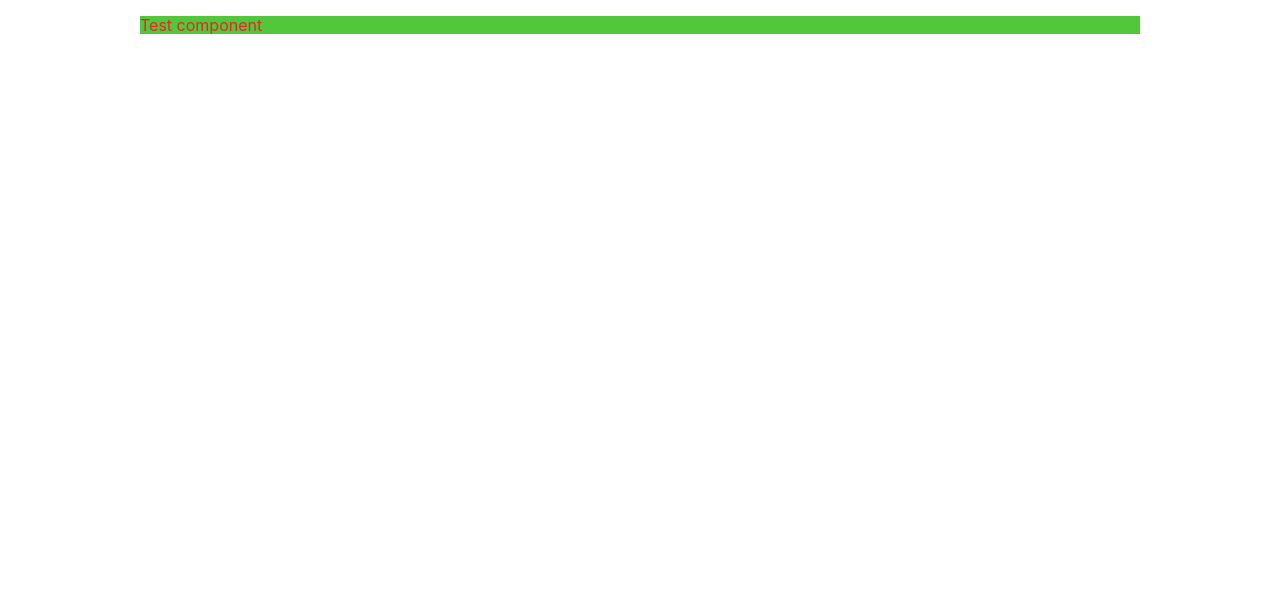
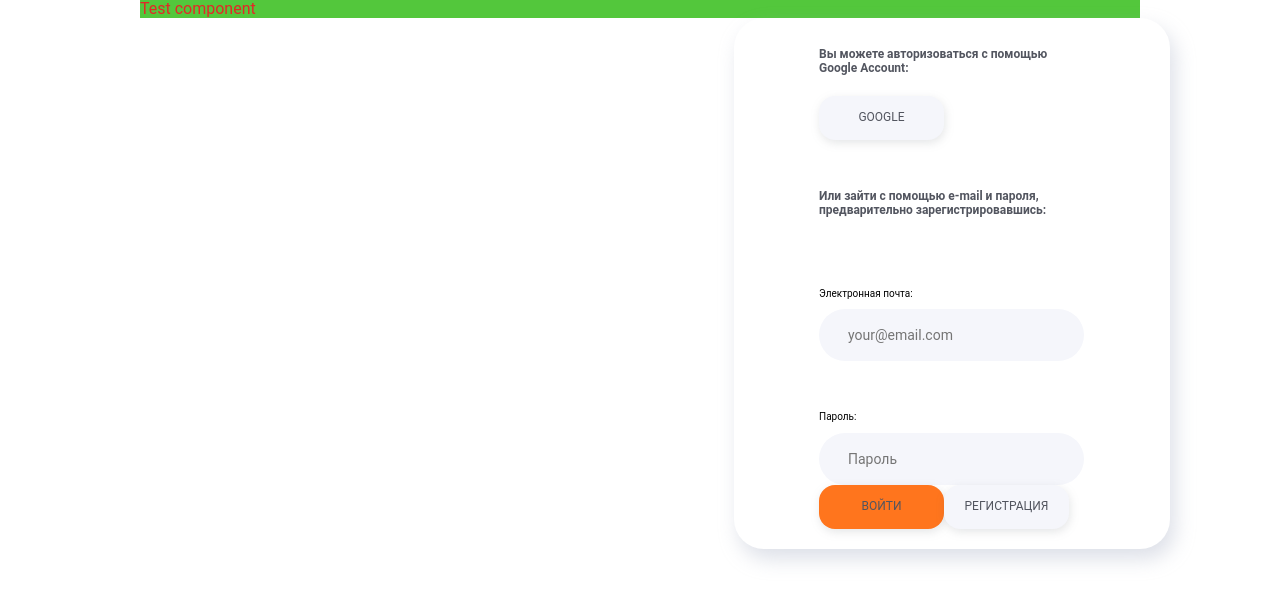
Before and after one commit to Roman-Lahoda/kapusta-frontend, a React (Create React App) app: page / in a window 1280 px wide. Shown: the top 602 px of the page. Built offline with nearby package versions, Linux system fonts and the light colour scheme.

Commit message:
настройка scss для кнопки

```diff
--- a/package.json
+++ b/package.json
@@ -17,7 +17,8 @@
     "react-router-dom": "^5.3.0",
     "react-scripts": "5.0.0",
     "redux-persist": "^6.0.0",
-    "web-vitals": "^2.1.4"
+    "web-vitals": "^2.1.4",
+    "yup": "^0.32.11"
   },
   "scripts": {
     "start": "react-scripts start",
--- a/src/App.js
+++ b/src/App.js
@@ -1,10 +1,15 @@
+import React from 'react';
+
+import Test from './components/test/test';
+import Form from './components/Form/Form';
+
 import './App.css';
-import Test from './components/test/test';
 
 function App() {
   return (
     <div className="App">
       <Test />
+      <Form />
     </div>
   );
 }
--- /dev/null
+++ b/src/components/Form/Form.js
@@ -0,0 +1,106 @@
+import React from 'react';
+import { Formik } from 'formik';
+
+import './Form.scss';
+
+const initialValues = {
+  email: '',
+  password: '',
+};
+
+const validate = values => {
+  let errors = {};
+  const regex = /^[^\s@]+@[^\s@]+\.[^\s@]{2,}$/i;
+
+  if (!values.email) {
+    errors.email = 'Email is required';
+  } else if (!regex.test(values.email)) {
+    errors.email = 'Invalid Email';
+  }
+
+  if (!values.password) {
+    errors.password = 'Password is required';
+  } else if (values.password.length < 6) {
+    errors.password = 'Password too short';
+  }
+
+  return errors;
+};
+
+const submitForm = values => {
+  console.log(values);
+};
+
+const Form = () => {
+  return (
+    <Formik initialValues={initialValues} validate={validate} onSubmit={submitForm}>
+      {formik => {
+        const { values, handleChange, handleSubmit, errors, touched, handleBlur, isValid, dirty } =
+          formik;
+        return (
+          <div className="container">
+            <form onSubmit={handleSubmit} className="container_form">
+              <h1 className="title_gb">Вы можете авторизоваться с помощью Google Account:</h1>
+              <button type="buttton" className="gb">
+                GOOGLE
+              </button>
+              {/* <a
+                className="google"
+                href="http://localhost:3000/auth/google-redirect"
+                title="Google Account"
+              ></a> */}
+            </form>
+
+            <form onSubmit={handleSubmit} className="container_form">
+              <h1 className="title_register">
+                Или зайти с помощью e-mail и пароля, предварительно зарегистрировавшись:
+              </h1>
+              <div className="form-row">
+                <label htmlFor="email">Электронная почта:</label>
+                <input
+                  type="email"
+                  name="email"
+                  id="email"
+                  placeholder="your@email.com"
+                  value={values.email}
+                  onChange={handleChange}
+                  onBlur={handleBlur}
+                  className={errors.email && touched.email ? 'input-error' : null}
+                />
+                {errors.email && touched.email && <span className="error">{errors.email}</span>}
+              </div>
+
+              <div className="form-row">
+                <label htmlFor="password">Пароль:</label>
+                <input
+                  type="password"
+                  name="password"
+                  id="password"
+                  placeholder="Пароль"
+                  value={values.password}
+                  onChange={handleChange}
+                  onBlur={handleBlur}
+                  className={errors.password && touched.password ? 'input-error' : null}
+                />
+                {errors.password && touched.password && (
+                  <span className="error">{errors.password}</span>
+                )}
+              </div>
+
+              <button
+                type="submit"
+                className={!(dirty && isValid) ? 'disabled-btn' : ''}
+                disabled={!(dirty && isValid)}
+              >
+                ВОЙТИ
+              </button>
+              <button type="button">РЕГИСТРАЦИЯ</button>
+            </form>
+          </div>
+        );
+      }}
+    </Formik>
+  );
+};
+
+export default Form;
--- /dev/null
+++ b/src/components/Form/Form.scss
@@ -0,0 +1,313 @@
+$primary-color: #ff751d;
+//  rgba(255, 107, 8, 0.35);
+$error-color: #e63946;
+$bg-color: #f1faee;
+
+:root {
+  --accent-color: #ff751d;
+  --second-accent-color: #ffdac0;
+  --main-text-color: #52555f;
+  --dark-text-color: #000000;
+  --spending-text-color: #e7192e;
+  --income-text-color: #407946;
+  --placeholders-text-color: #a6abb9;
+  --second-placeholders-text-color: #c7ccdc;
+  --disable-text-color: #52555fb2;
+  --main-background-color: #ffffff;
+  --second-background-color: #f5f6fb;
+  --main-font-size: 12px;
+  --second-font-size: 14px;
+  --main-font-weight: 400;
+}
+
+.visually-hidden {
+  position: absolute !important;
+  clip: rect(1px 1px 1px 1px);
+  clip: rect(1px, 1px, 1px, 1px);
+  padding: 0 !important;
+  border: 0 !important;
+  height: 1px !important;
+  width: 1px !important;
+  overflow: hidden;
+}
+
+body {
+  font-family: 'Roboto', normal;
+  background-color: var(--main-background-color);
+}
+
+ul {
+  list-style: none;
+  margin: 0;
+  padding: 0;
+}
+
+a {
+  text-decoration: none;
+}
+
+h1,
+h2,
+h3,
+h4,
+p,
+button,
+input {
+  margin: 0;
+  padding: 0;
+}
+
+img {
+  display: block;
+  max-width: 100%;
+  height: auto;
+}
+
+// mobile
+@media screen and (max-width: 767.98px) {
+  .container {
+    display: flex;
+    flex-direction: column;
+    max-width: 300px;
+
+    background: var(--main-background-color);
+    box-shadow: 5px 10px 20px rgba(170, 178, 197, 0.4);
+    border-radius: 30px;
+
+    h1 {
+      font-size: 10px;
+      line-height: 1.2;
+      color: var(--main-text-color);
+      padding-bottom: 24px;
+      padding-right: 29px;
+    }
+    .title_gb {
+      text-align: center;
+      padding: 0 29px;
+      padding-top: 40px;
+      margin-bottom: 24px;
+    }
+
+    label {
+      font-size: 10px;
+      line-height: 1.2;
+      color: var(--dark-text-color);
+    }
+
+    input {
+      width: 233px;
+      height: 52px;
+      font-size: var(--second-font-size);
+      line-height: 1.14;
+
+      color: var(--placeholders-text-color);
+      border: none;
+      border-radius: 30px;
+      padding-left: 20px;
+      margin-top: 12px;
+      background: var(--second-background-color);
+    }
+
+    .container_form {
+      padding-left: 29px;
+      padding-bottom: 20px;
+    }
+
+    .form-row {
+      display: flex;
+      flex-direction: column;
+      padding-bottom: 30px;
+    }
+
+    button {
+      color: var(--main-text-color);
+      width: 125px;
+      height: 44px;
+      font-size: var(--main-font-size);
+      background: var(--second-background-color);
+      margin-bottom: 10px;
+      cursor: pointer;
+      border-radius: 16px;
+      border: none;
+      align-content: stretch;
+
+      filter: drop-shadow(1px 3px 5px rgba(82, 85, 95, 0.15));
+
+      &:hover {
+        background: rgba($primary-color, 0.8);
+      }
+    }
+
+    .input-error {
+      border-color: $error-color;
+    }
+
+    .error {
+      color: $error-color;
+      font-size: 1rem;
+      margin-top: 0.3rem;
+    }
+
+    .disabled-btn {
+      cursor: not-allowed;
+      background: var(--accent-color);
+    }
+  }
+}
+
+// tablet
+@media screen and (min-width: 768px) and (max-width: 1279.98px) {
+  .container {
+    max-width: 436px;
+
+    background: var(--main-background-color);
+    box-shadow: 5px 10px 20px rgba(170, 178, 197, 0.4);
+    border-radius: 30px;
+
+    h1 {
+      font-size: 10px;
+      color: var(--main-text-color);
+      padding-bottom: 24px;
+    }
+
+    label {
+      font-size: 10px;
+      line-height: 1.2;
+      padding-bottom: 12px;
+      color: var(--dark-text-color);
+    }
+
+    input {
+      width: 265px;
+      height: 52px;
+      font-size: var(--second-font-size);
+
+      color: var(--placeholders-text-color);
+      border: none;
+      border-radius: 30px;
+      padding-left: 29px;
+      background: var(--second-background-color);
+    }
+
+    .container_form {
+      padding: 0 85px 20px;
+    }
+
+    .form-row {
+      display: flex;
+      flex-direction: column;
+      padding-top: 50px;
+    }
+
+    button {
+      color: var(--main-text-color);
+      width: 125px;
+      height: 44px;
+      font-size: var(--main-font-size);
+      background: var(--second-background-color);
+      cursor: pointer;
+      border-radius: 16px;
+      border: none;
+      align-content: stretch;
+
+      filter: drop-shadow(1px 3px 5px rgba(82, 85, 95, 0.15));
+
+      &:hover {
+        background: rgba($primary-color, 0.8);
+      }
+    }
+
+    .input-error {
+      border-color: $error-color;
+    }
+
+    .error {
+      color: $error-color;
+      font-size: 1rem;
+      margin-top: 0.3rem;
+    }
+
+    .disabled-btn {
+      cursor: not-allowed;
+      background: var(--accent-color);
+    }
+  }
+}
+
+// desktop
+@media screen and (min-width: 1280px) {
+  .container {
+    max-width: 436px;
+    background: var(--main-background-color);
+    box-shadow: 5px 10px 20px rgba(170, 178, 197, 0.4);
+    border-radius: 30px;
+    margin-left: 734px;
+
+    h1 {
+      font-size: var(--main-font-size);
+      color: var(--main-text-color);
+      padding: 30px 0 20px 0;
+    }
+
+    label {
+      font-size: 10px;
+      padding-bottom: 12px;
+      color: var(--dark-text-color);
+      padding-bottom: 10px;
+    }
+
+    input {
+      width: 265px;
+      height: 52px;
+      font-size: var(--second-font-size);
+      color: var(--placeholders-text-color);
+      border: none;
+      border-radius: 30px;
+      padding-left: 29px;
+      background: var(--second-background-color);
+    }
+
+    .container_form {
+      padding: 0 85px 20px;
+    }
+
+    .form-row {
+      display: flex;
+      flex-direction: column;
+      padding-top: 50px;
+    }
+
+    button {
+      color: var(--main-text-color);
+      width: 125px;
+      height: 44px;
+      font-size: var(--main-font-size);
+      background: var(--second-background-color);
+      cursor: pointer;
+      border-radius: 16px;
+      border: none;
+      align-content: stretch;
+
+      filter: drop-shadow(1px 3px 5px rgba(82, 85, 95, 0.15));
+
+      &:hover {
+        background: rgba($primary-color, 0.8);
+      }
+    }
+
+    .input-error {
+      border-color: $error-color;
+    }
+
+    .error {
+      color: $error-color;
+      font-size: 1rem;
+      margin-top: 0.3rem;
+    }
+
+    .disabled-btn {
+      cursor: not-allowed;
+      background: var(--accent-color);
+    }
+  }
+}
```
Also changed, not shown: 1 other file (tests, documents, lock files or other folders).
